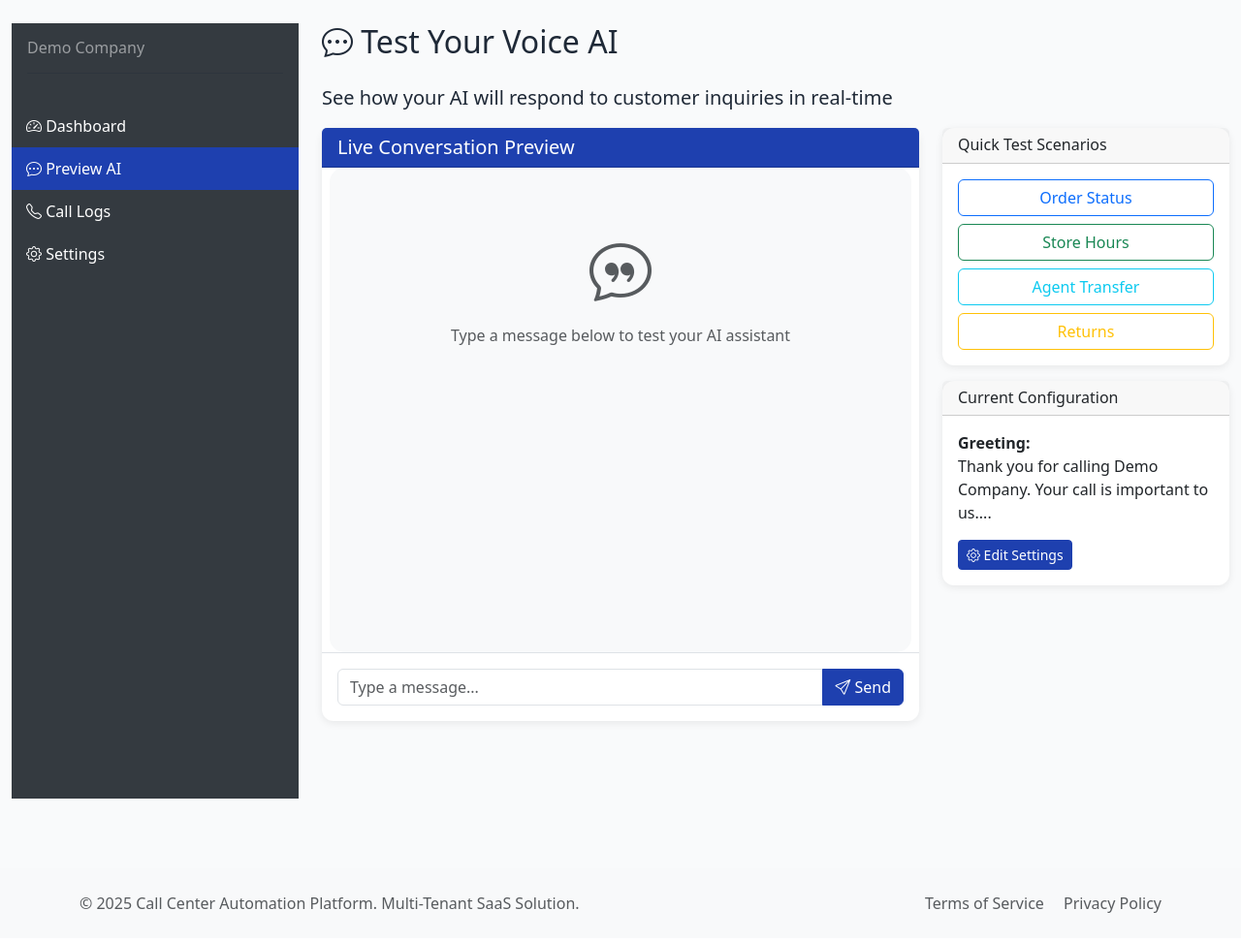
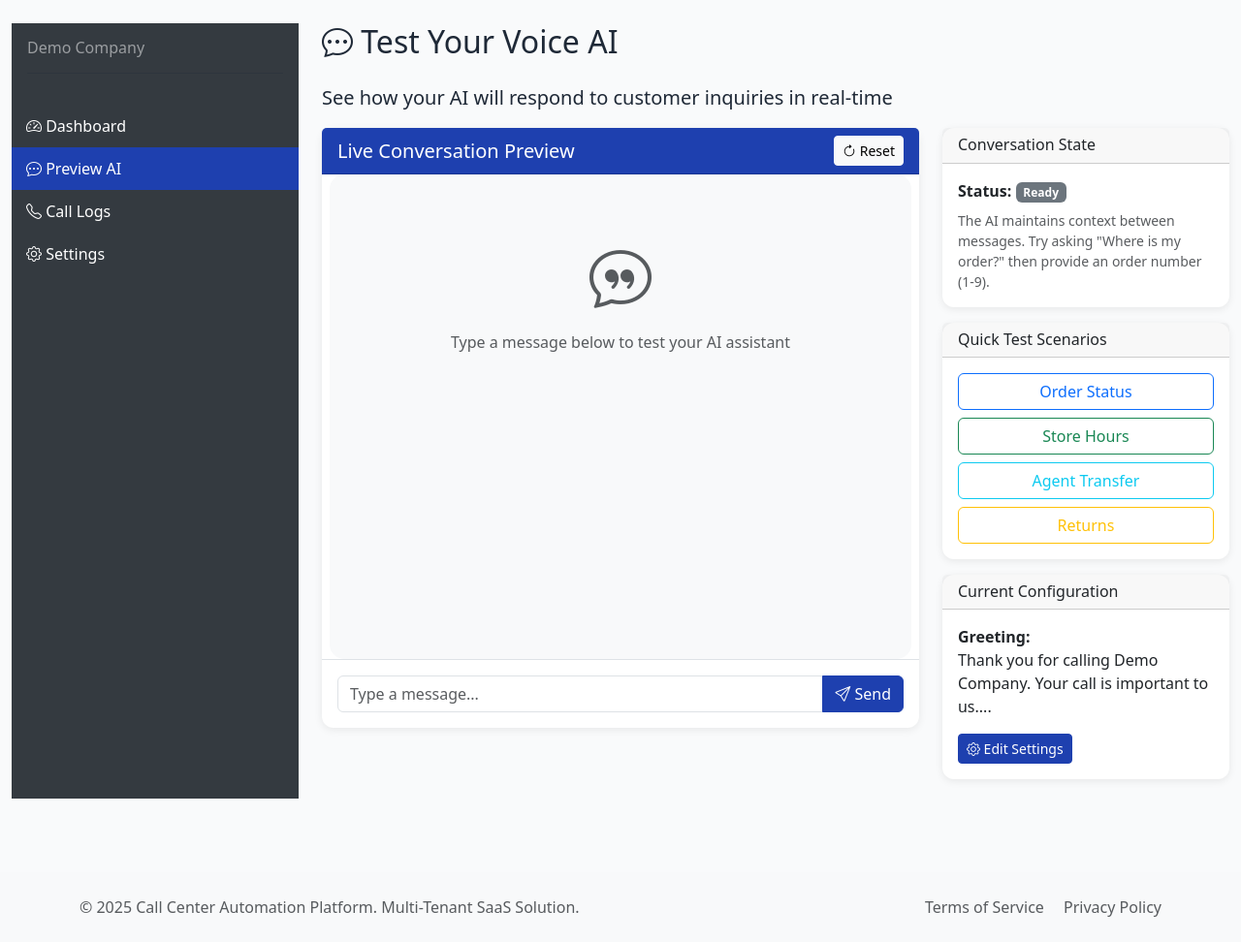
Before and after one commit to fuzailkadri1-cmdil/LogosAI, a Flask app: page /conversation-preview in a window 1280 px wide. Shown: the part 56-1028 px from the top of the page at 97% size. Before the commit the page ends 998 px from the top, so only its background shows below. Run offline with Flask 3, Linux system fonts and the light colour scheme; the visitor is signed in with stand-in values (Sample User, id 1); data comes from the database, SQL or seed files in the repository.

Commit message:
Update conversation preview to store state in Flask session
Refactors the conversation preview functionality in `app.py` to utilize Flask's session for storing and retrieving conversation state, including `conversation_state`, `conversation_history`, and `current_intent`. Introduces a new `/api/reset-conversation` endpoint and updates the `templates/conversation_preview.html` to display the conversation state and provide a reset button.

Replit-Commit-Author: Agent
Replit-Commit-Session-Id: f6afda32-e277-4914-bcc6-24c00a171811
Replit-Commit-Checkpoint-Type: intermediate_checkpoint
Replit-Commit-Event-Id: 8e0867f8-5feb-468d-96e6-be0b3b97f80c
Replit-Commit-Screenshot-Url: https://storage.googleapis.com/screenshot-production-us-central1/8c1df603-f740-4cbd-84fd-618255120cd2/f6afda32-e277-4914-bcc6-24c00a171811/HvXb4nP
Replit-Helium-Checkpoint-Created: true

```diff
--- a/app.py
+++ b/app.py
@@ -789,24 +789,52 @@ def conversation_preview():
 def test_conversation():
     data = request.get_json()
     user_input = data.get('input', '')
+    reset = data.get('reset', False)
 
     company = Company.query.get(session['company_id'])
-    engine = CallFlowEngine(company)
 
-    intent = engine.determine_intent(user_input, None)
+    company_config = {
+        'name': company.name,
+        'business_hours': company.business_hours or 'Monday-Friday 9am-5pm',
+        'phone_number': company.phone_number or ''
+    }
 
-    context = {}
-    if intent == 'OrderStatus':
-        order_number = engine.extract_order_number(user_input)
-        context['order_number'] = order_number
+    agent = AIVoiceAgent(company_config)
 
-    response_message = IntentRouter.route_intent(engine, intent, context)
+    if not reset and 'conv_state' in session:
+        agent.conversation_state = session['conv_state']
+        agent.conversation_history = session.get('conv_history', [])
+        agent.current_intent = session.get('conv_intent')
+
+    result = agent.process_speech(user_input)
+
+    if result.get('should_end_call'):
+        session.pop('conv_state', None)
+        session.pop('conv_history', None)
+        session.pop('conv_intent', None)
+        conv_state = 'ended'
+    else:
+        session['conv_state'] = agent.conversation_state
+        session['conv_history'] = agent.conversation_history[-10:]
+        session['conv_intent'] = agent.current_intent
+        conv_state = agent.conversation_state
 
     return jsonify({
-        'intent': intent,
-        'response': response_message,
-        'confidence': 85 if intent != 'Unknown' else 20
+        'intent': result.get('intent', 'Unknown'),
+        'response': result.get('response', ''),
+        'confidence': int(result.get('confidence', 0.5) * 100),
+        'should_escalate': result.get('should_escalate', False),
+        'should_end_call': result.get('should_end_call', False),
+        'conversation_state': conv_state
     })
+
+@app.route('/api/reset-conversation', methods=['POST'])
+@login_required
+def reset_conversation():
+    session.pop('conv_state', None)
+    session.pop('conv_history', None)
+    session.pop('conv_intent', None)
+    return jsonify({'status': 'reset', 'message': 'Conversation reset. Start a new conversation.'})
 
 @app.route('/industry-templates')
 @login_required
--- a/templates/conversation_preview.html
+++ b/templates/conversation_preview.html
@@ -77,8 +77,11 @@
             <div class="row">
                 <div class="col-md-8">
                     <div class="card">
-                        <div class="card-header bg-primary text-white">
+                        <div class="card-header bg-primary text-white d-flex justify-content-between align-items-center">
                             <h5 class="mb-0">Live Conversation Preview</h5>
+                            <button class="btn btn-sm btn-light" id="resetBtn" title="Start new conversation">
+                                <i class="bi bi-arrow-clockwise"></i> Reset
+                            </button>
                         </div>
                         <div class="card-body p-0">
                             <div class="chat-container" id="chatContainer">
@@ -100,6 +103,16 @@
                 </div>
 
                 <div class="col-md-4">
+                    <div class="card mb-3">
+                        <div class="card-header">
+                            <h6 class="mb-0">Conversation State</h6>
+                        </div>
+                        <div class="card-body">
+                            <p class="mb-2"><strong>Status:</strong> <span id="convState" class="badge bg-secondary">Ready</span></p>
+                            <p class="mb-0 small text-muted">The AI maintains context between messages. Try asking "Where is my order?" then provide an order number (1-9).</p>
+                        </div>
+                    </div>
+
                     <div class="card mb-3">
                         <div class="card-header">
                             <h6 class="mb-0">Quick Test Scenarios</h6>
@@ -171,6 +184,20 @@ function addMessage(text, isUser, intent = null) {
     chatContainer.scrollTop = chatContainer.scrollHeight;
 }
 
+function updateStateDisplay(state) {
+    const stateEl = document.getElementById('convState');
+    const stateMap = {
+        'initial': { text: 'Listening', class: 'bg-primary' },
+        'waiting_for_order_number': { text: 'Waiting for Order #', class: 'bg-warning text-dark' },
+        'offering_more_help': { text: 'Helping', class: 'bg-success' },
+        'goodbye': { text: 'Call Ended', class: 'bg-secondary' },
+        'ended': { text: 'Ready', class: 'bg-secondary' }
+    };
+    const info = stateMap[state] || { text: state, class: 'bg-info' };
+    stateEl.textContent = info.text;
+    stateEl.className = `badge ${info.class}`;
+}
+
 function sendMessage(message) {
     addMessage(message, true);
 
@@ -183,7 +210,26 @@ function sendMessage(message) {
     .then(data => {
         setTimeout(() => {
             addMessage(data.response, false, data.intent);
-        }, 500);
+            updateStateDisplay(data.conversation_state || 'initial');
+        }, 300);
+    });
+}
+
+function resetConversation() {
+    fetch('/api/reset-conversation', {
+        method: 'POST',
+        headers: { 'Content-Type': 'application/json' }
+    })
+    .then(response => response.json())
+    .then(data => {
+        document.getElementById('chatContainer').innerHTML = `
+            <div class="text-center text-muted py-5">
+                <i class="bi bi-chat-quote display-3"></i>
+                <p class="mt-3">Conversation reset. Type a message to start.</p>
+            </div>
+        `;
+        conversationStarted = false;
+        updateStateDisplay('initial');
     });
 }
 
@@ -210,5 +256,7 @@ document.querySelectorAll('.test-scenario').forEach(btn => {
         document.getElementById('sendBtn').click();
     });
 });
+
+document.getElementById('resetBtn').addEventListener('click', resetConversation);
 </script>
 {% endblock %}
```
Also changed, not shown: 1 other file.
